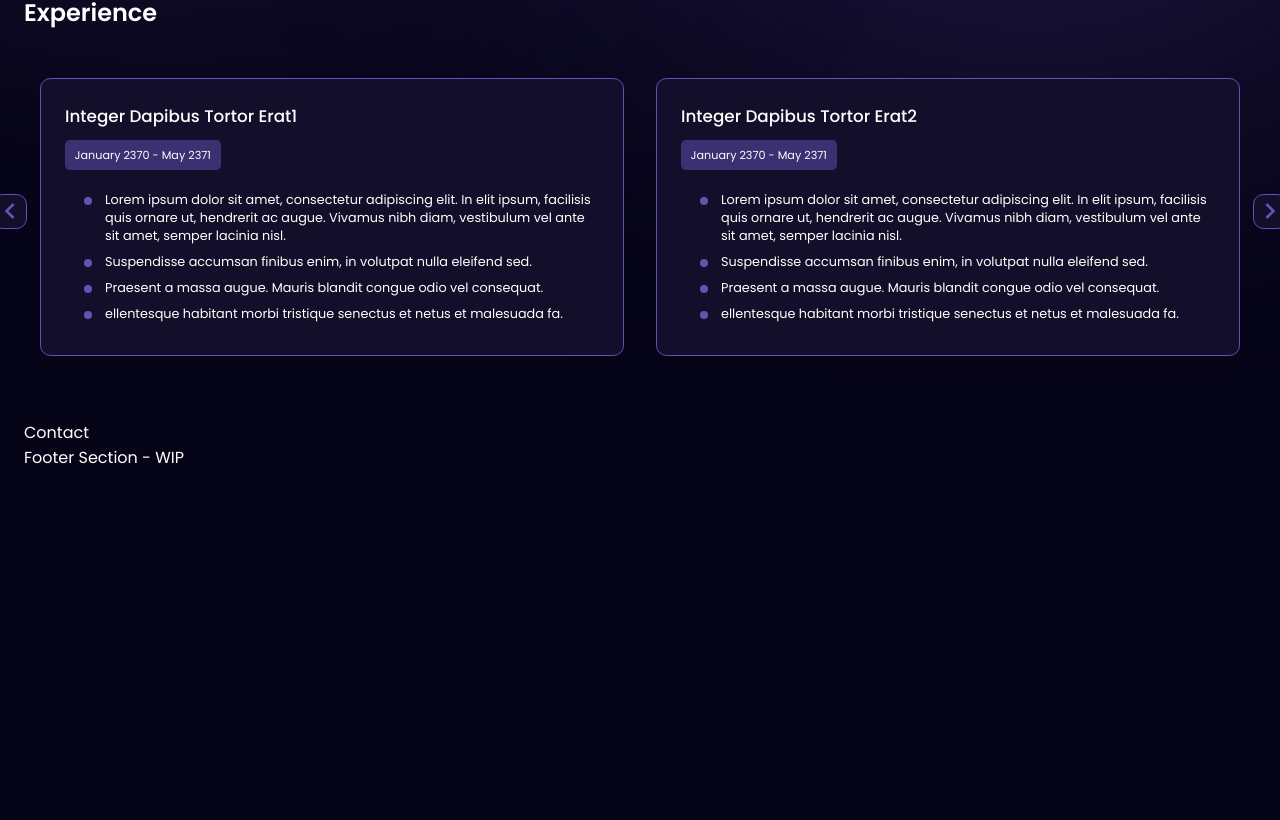
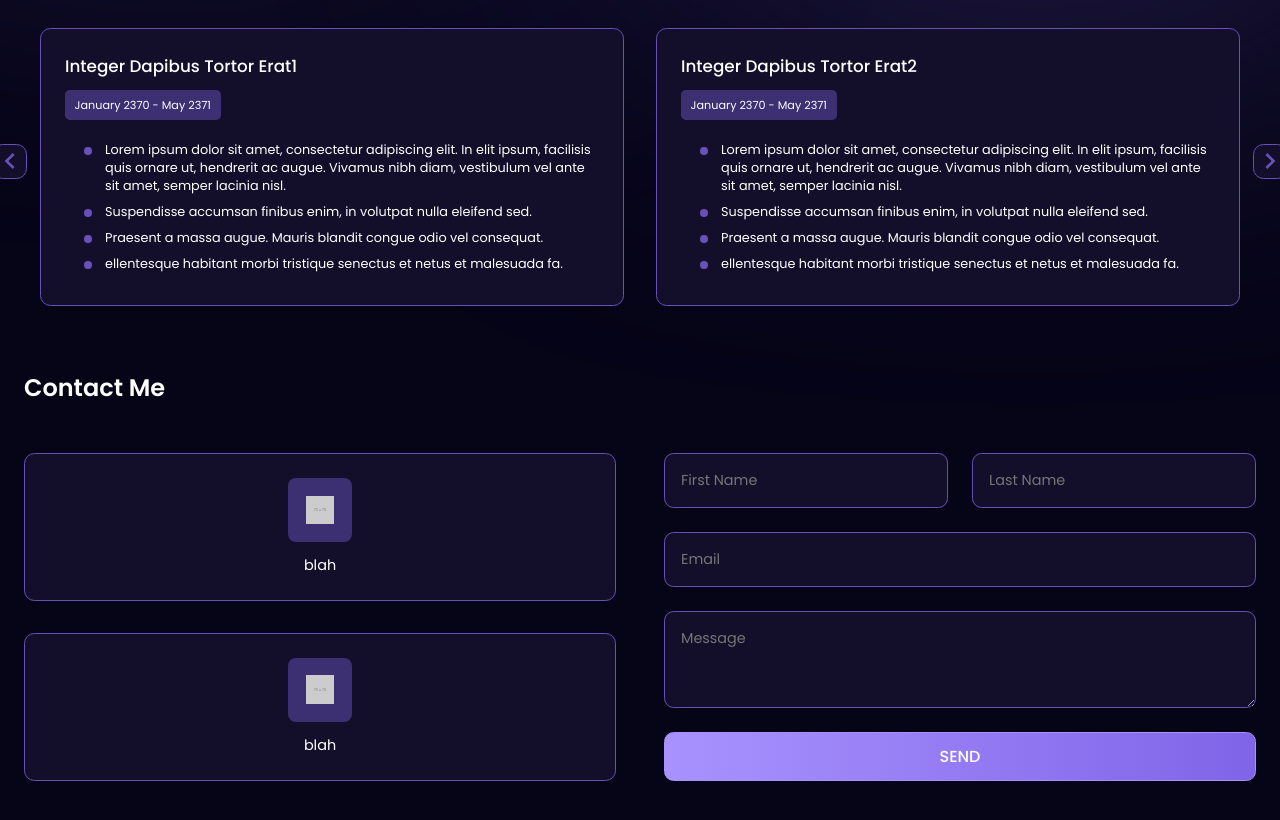
Before and after one commit to ConnorXCX/Portfolio, a React (Vite) app: page / in a window 1280 px wide. Shown: the part 794-1614 px from the top of the page. Before the commit the page ends 1264 px from the top, so only its background shows below. Built offline with nearby package versions, Linux system fonts and the light colour scheme.

Commit message:
Design Contact component.

```diff
--- a/src/App.jsx
+++ b/src/App.jsx
@@ -14,11 +14,11 @@ const App = () => (
     <NavBar />
     <div className="container">
       <Hero />
-      <Skills />
-      <Projects />
+      {/* <Skills /> */}
+      {/* <Projects /> */}
       <Experience />
       <Contact />
-      <Footer />
+      {/* <Footer /> */}
     </div>
   </div>
 );
--- a/src/components/Contact.css
+++ b/src/components/Contact.css
@@ -0,0 +1,19 @@
+.contact-container {
+  margin: 4rem 0;
+  position: relative;
+}
+
+.contact-container h5 {
+  font-size: 1.5rem;
+  font-weight: 600;
+  margin-bottom: 3rem;
+}
+
+.contact-content {
+  display: flex;
+  gap: 3rem;
+}
+
+.contact-content-column {
+  flex: 1;
+}
--- a/src/components/Contact.jsx
+++ b/src/components/Contact.jsx
@@ -1,7 +1,21 @@
 import "./Contact.css";
+import ContactCard from "./ContactCard";
+import ContactForm from "./ContactForm";
 
-const Contact = () => {
-  return <div>Contact</div>;
-};
+const Contact = () => (
+  <section className="contact-container">
+    <h5>Contact Me</h5>
+
+    <div className="contact-content">
+      <div className="contact-content-column">
+        <ContactCard iconUrl="https://placehold.co/75x75" text="blah" />
+        <ContactCard iconUrl="https://placehold.co/75x75" text="blah" />
+      </div>
+      <div className="contact-content-column">
+        <ContactForm />
+      </div>
+    </div>
+  </section>
+);
 
 export default Contact;
--- /dev/null
+++ b/src/components/ContactCard.css
@@ -0,0 +1,32 @@
+.contact-details-card {
+  display: flex;
+  flex-direction: column;
+  align-items: center;
+  justify-content: center;
+  background: #130f2a;
+  border-radius: 0.65rem;
+  border: 1.5px solid #6751b9;
+  padding: 1.5rem;
+  margin-bottom: 2rem;
+}
+
+.contact-details-card .icon {
+  width: 4rem;
+  height: 4rem;
+  display: flex;
+  align-items: center;
+  justify-content: center;
+  border-radius: 0.5rem;
+  background: #3d3072;
+  margin-bottom: 0.8rem;
+}
+.icon img {
+  width: 1.8rem;
+  height: auto;
+  object-fit: contain;
+}
+
+.contact-details-card p {
+  font-size: 0.9rem;
+  font-weight: 400;
+}
--- /dev/null
+++ b/src/components/ContactCard.jsx
@@ -0,0 +1,12 @@
+import "./ContactCard.css";
+
+const ContactCard = ({ iconUrl, text }) => (
+  <div className="contact-details-card">
+    <div className="icon">
+      <img src={iconUrl} alt={text} />
+    </div>
+    <p>{text}</p>
+  </div>
+);
+
+export default ContactCard;
--- /dev/null
+++ b/src/components/ContactForm.css
@@ -0,0 +1,44 @@
+.contact-form-content {
+  width: 100%;
+}
+
+form {
+  display: flex;
+  flex-direction: column;
+  gap: 1.5rem;
+}
+
+.name-container {
+  display: flex;
+  align-items: center;
+  gap: 1.5rem;
+}
+
+form input,
+form textarea {
+  flex: 1;
+  width: 100%;
+  font-size: 0.9rem;
+  color: #fff;
+  background: #130f2a;
+  border-radius: 0.6rem;
+  border: 1.5px solid #6751b9;
+  padding: 1rem;
+}
+
+form button {
+  font-size: 1rem;
+  font-weight: 500;
+  color: #fff;
+  border: 1.5px solid #a892fe;
+  border-radius: 0.6rem;
+  background: linear-gradient(90deg, #a892fe 0%, #8064e8 100%);
+  padding: 0.7rem;
+  transition: all 0.3s ease;
+  cursor: pointer;
+}
+
+form button:hover {
+  color: #a892fe;
+  background: transparent;
+}
--- /dev/null
+++ b/src/components/ContactForm.jsx
@@ -0,0 +1,18 @@
+import "./ContactForm.css";
+
+const ContactForm = () => (
+  <div className="contact-form-content">
+    <form>
+      <div className="name-container">
+        <input type="text" name="firstName" placeholder="First Name" />
+        <input type="text" name="lastName" placeholder="Last Name" />
+      </div>
+      <input type="text" name="email" placeholder="Email" />
+      <textarea type="text" name="message" placeholder="Message" rows={3} />
+
+      <button>SEND</button>
+    </form>
+  </div>
+);
+
+export default ContactForm;
```
